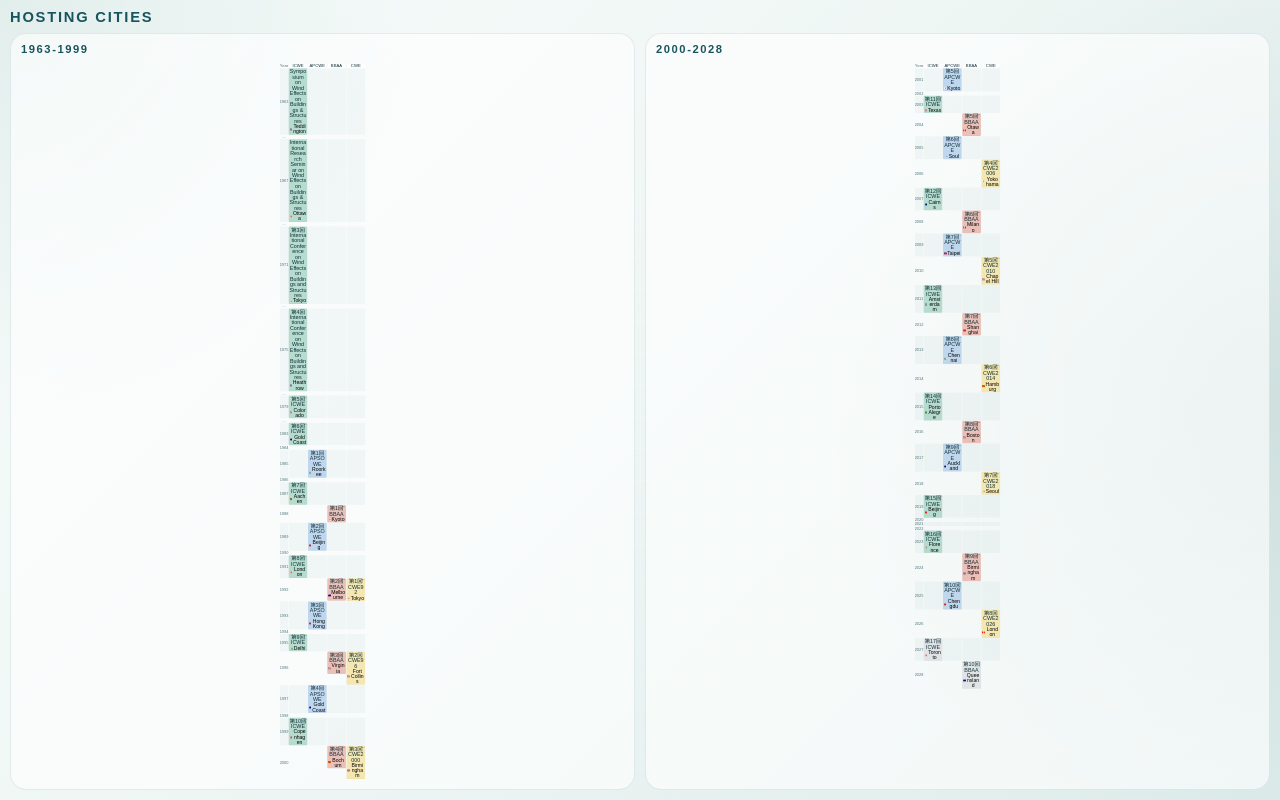
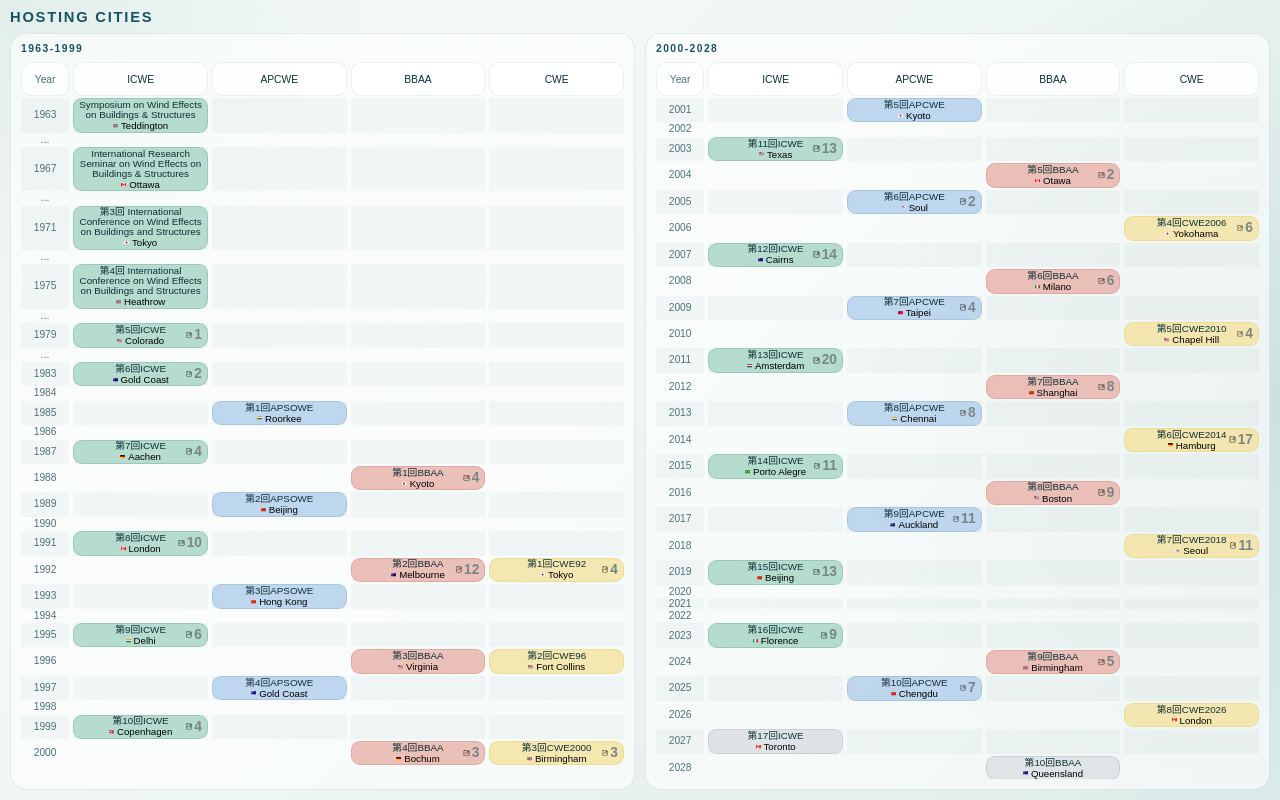
Before and after one commit to ikegayanaoki-arch/jawe, a website: page cities-chart.html in a window 1280 px wide. Drawn offline with Linux system fonts and the light colour scheme; no server answers.

Commit message:
table update

```diff
--- a/cities-chart.js
+++ b/cities-chart.js
@@ -1,7 +1,8 @@
 const STORAGE_KEY = "flagged-world-map-cities";
 const DISPLAY_CONFERENCE_TYPES = ["ICWE", "APCWE", "BBAA", "CWE"];
 const GUIDE_YEARS = new Set(["1980", "1990", "2000", "2010", "2020"]);
-const panelScaleObservers = [];
+let timelineResizeObserver;
+let timelineFitFrameId;
 
 const chartRoot = document.getElementById("cities-chart-page-content");
 
@@ -35,7 +36,7 @@ async function renderChartPage() {
 
   chartRoot.replaceChildren(panelWrapper);
   fitCityCardsText(chartRoot);
-  fitTimelinePanels(chartRoot);
+  setupTimelineFit(chartRoot);
 }
 
 function createTimelinePanel(eyebrow, axisEntries, cities) {
@@ -183,73 +184,69 @@ function fitCityCardsText(root) {
         break;
       }
     }
+
+    card.dataset.baseTitleSize = String(parseFloat(card.style.getPropertyValue("--card-title-size")) || 1.875);
+    card.dataset.baseCommentSize = String(parseFloat(card.style.getPropertyValue("--card-comment-size")) || 2.025);
   });
 }
 
-function fitTimelinePanels(root) {
-  panelScaleObservers.splice(0).forEach((observer) => observer.disconnect());
+function setupTimelineFit(root) {
+  timelineResizeObserver?.disconnect();
 
-  const panels = [...root.querySelectorAll(".cities-chart-panel-body")]
-    .map((body) => {
-      const frame = body.querySelector(".cities-chart-scale-frame");
-      const grid = body.querySelector(".cities-chart-grid");
-      if (!frame || !grid) {
-        return null;
+  const scheduleFit = () => {
+    window.cancelAnimationFrame(timelineFitFrameId);
+    timelineFitFrameId = window.requestAnimationFrame(() => fitTimelineToViewport(root));
+  };
+
+  timelineResizeObserver = new ResizeObserver(scheduleFit);
+  timelineResizeObserver.observe(root);
+  scheduleFit();
+  document.fonts?.ready.then(scheduleFit);
 }
 
-      return { body, frame, grid };
-    })
-    .filter(Boolean);
-
-  const updateScale = () => {
-    let sharedContentWidth = 0;
-    let sharedScale = Number.POSITIVE_INFINITY;
-
-    panels.forEach(({ frame, body, grid }) => {
-      frame.style.removeProperty("--timeline-scale");
-
-      const availableWidth = body.clientWidth;
-      const availableHeight = body.clientHeight;
-      const contentWidth = grid.scrollWidth;
-      const contentHeight = grid.scrollHeight;
-
-      if (!availableWidth || !availableHeight || !contentWidth || !contentHeight) {
+function fitTimelineToViewport(root) {
+  const panelBodies = [...root.querySelectorAll(".cities-chart-panel-body")];
+  if (panelBodies.length === 0) {
     return;
   }
 
-      frame.style.height = `${contentHeight}px`;
-      sharedContentWidth = Math.max(sharedContentWidth, contentWidth);
-    });
-
-    panels.forEach(({ body, grid }) => {
-      const availableWidth = body.clientWidth;
-      const availableHeight = body.clientHeight;
-      const contentHeight = grid.scrollHeight;
-
-      if (!sharedContentWidth || !availableWidth || !availableHeight || !contentHeight) {
+  const fits = () => panelBodies.every((body) => body.scrollHeight <= body.clientHeight + 1);
+  applyTimelineFontScale(root, 1);
+  if (fits()) {
     return;
   }
 
-      sharedScale = Math.min(sharedScale, availableWidth / sharedContentWidth, availableHeight / contentHeight);
-    });
+  let minimumScale = 0.2;
+  let maximumScale = 1;
+  for (let iteration = 0; iteration < 12; iteration += 1) {
+    const candidateScale = (minimumScale + maximumScale) / 2;
+    applyTimelineFontScale(root, candidateScale);
+    if (fits()) {
+      minimumScale = candidateScale;
+    } else {
+      maximumScale = candidateScale;
+    }
+  }
 
-    panels.forEach(({ frame }) => {
-      if (sharedContentWidth) {
-        frame.style.width = `${sharedContentWidth}px`;
+  applyTimelineFontScale(root, minimumScale);
 }
-      frame.style.setProperty("--timeline-scale", String(Number.isFinite(sharedScale) ? sharedScale : 1));
-    });
-  };
 
-  updateScale();
+function applyTimelineFontScale(root, scale) {
+  root.style.setProperty("--timeline-type-size", `${2.4 * scale}rem`);
+  root.style.setProperty("--timeline-year-size", `${2.4 * scale}rem`);
+  root.style.setProperty("--timeline-range-size", `${2.4 * scale}rem`);
+  root.style.setProperty("--timeline-card-min-height", `${40 * scale}px`);
+  root.style.setProperty("--timeline-card-padding-y", `${3 * scale}px`);
+  root.style.setProperty("--timeline-card-padding-x", `${5 * scale}px`);
+  root.style.setProperty("--timeline-photo-count-size", `${3.2 * scale}rem`);
+  root.style.setProperty("--timeline-photo-icon-size", `${24 * scale}px`);
+  root.style.setProperty("--timeline-flag-size", `${0.95 * scale}rem`);
 
-  panels.forEach(({ body, grid }) => {
-    const observer = new ResizeObserver(() => {
-      requestAnimationFrame(updateScale);
-    });
-    observer.observe(body);
-    observer.observe(grid);
-    panelScaleObservers.push(observer);
+  root.querySelectorAll(".cities-chart-card").forEach((card) => {
+    const baseTitleSize = Number(card.dataset.baseTitleSize) || 1.875;
+    const baseCommentSize = Number(card.dataset.baseCommentSize) || 2.025;
+    card.style.setProperty("--card-title-size", `${baseTitleSize * scale}rem`);
+    card.style.setProperty("--card-comment-size", `${baseCommentSize * scale}rem`);
   });
 }
 
--- a/styles.css
+++ b/styles.css
@@ -1125,7 +1125,7 @@ button.photo-empty:focus-visible {
 
 .cities-chart-panel-header .eyebrow {
   margin: 0;
-  font-size: 0.7rem;
+  font-size: var(--timeline-range-size, 2.4rem);
   line-height: 1;
 }
 
@@ -1137,20 +1137,20 @@ button.photo-empty:focus-visible {
 
 .cities-chart-panel-body {
   min-height: 0;
-  overflow: hidden;
-  display: grid;
-  place-items: start center;
+  overflow-x: hidden;
+  overflow-y: hidden;
+  display: grid;
+  align-items: start;
 }
 
 .cities-chart-scale-frame {
-  --timeline-scale: 1;
-  transform: scale(var(--timeline-scale));
-  transform-origin: top center;
+  width: 100%;
 }
 
 .cities-chart-grid {
   display: grid;
-  grid-template-columns: 58px repeat(4, minmax(clamp(88px, 17cqi, 132px), 1fr));
+  width: 100%;
+  grid-template-columns: clamp(42px, 8cqi, 68px) repeat(4, minmax(0, 1fr));
   gap: 2px 4px;
   align-items: stretch;
   min-width: 0;
@@ -1167,7 +1167,7 @@ button.photo-empty:focus-visible {
   border-radius: 10px;
   background: rgba(255, 255, 255, 0.78);
   color: var(--muted);
-  font-size: 1.875rem;
+  font-size: var(--timeline-type-size, 2.4rem);
   border: 1px solid rgba(24, 84, 94, 0.08);
 }
 
@@ -1188,7 +1188,7 @@ button.photo-empty:focus-visible {
   border: 0;
   border-radius: 0;
   background: transparent;
-  font-size: 1.725rem;
+  font-size: var(--timeline-year-size, 2.4rem);
   line-height: 1;
 }
 
@@ -1215,9 +1215,9 @@ button.photo-empty:focus-visible {
 .city-card.cities-chart-card {
   width: 100%;
   min-width: 0;
-  min-height: 40px;
+  min-height: var(--timeline-card-min-height, 40px);
   max-width: none;
-  padding: 3px 5px;
+  padding: var(--timeline-card-padding-y, 3px) var(--timeline-card-padding-x, 5px);
   border-radius: 9px;
   align-content: center;
   scroll-snap-align: unset;
@@ -1234,7 +1234,7 @@ button.photo-empty:focus-visible {
   align-items: center;
   gap: 2px;
   color: var(--muted);
-  font-size: 0.8rem;
+  font-size: var(--timeline-photo-count-size, 3.2rem);
   font-weight: 700;
   line-height: 1;
   pointer-events: none;
@@ -1242,8 +1242,8 @@ button.photo-empty:focus-visible {
 
 .cities-chart-photo-meta .city-card-photo-badge {
   position: static;
-  width: 12px;
-  height: 12px;
+  width: var(--timeline-photo-icon-size, 24px);
+  height: var(--timeline-photo-icon-size, 24px);
 }
 
 .cities-chart-photo-meta > span {
@@ -1277,17 +1277,13 @@ button.photo-empty:focus-visible {
 }
 
 .cities-chart-card .flag {
-  font-size: 0.95rem;
+  font-size: var(--timeline-flag-size, 0.95rem);
   line-height: 1;
 }
 
 @media (max-width: 980px) {
-  .cities-chart-panels {
-    grid-template-columns: minmax(0, 1fr);
-  }
-
   .cities-chart-panel {
-    min-height: 320px;
+    padding: 6px;
   }
 }
 
```
Lines whose indentation alone changed are shown as unchanged.
